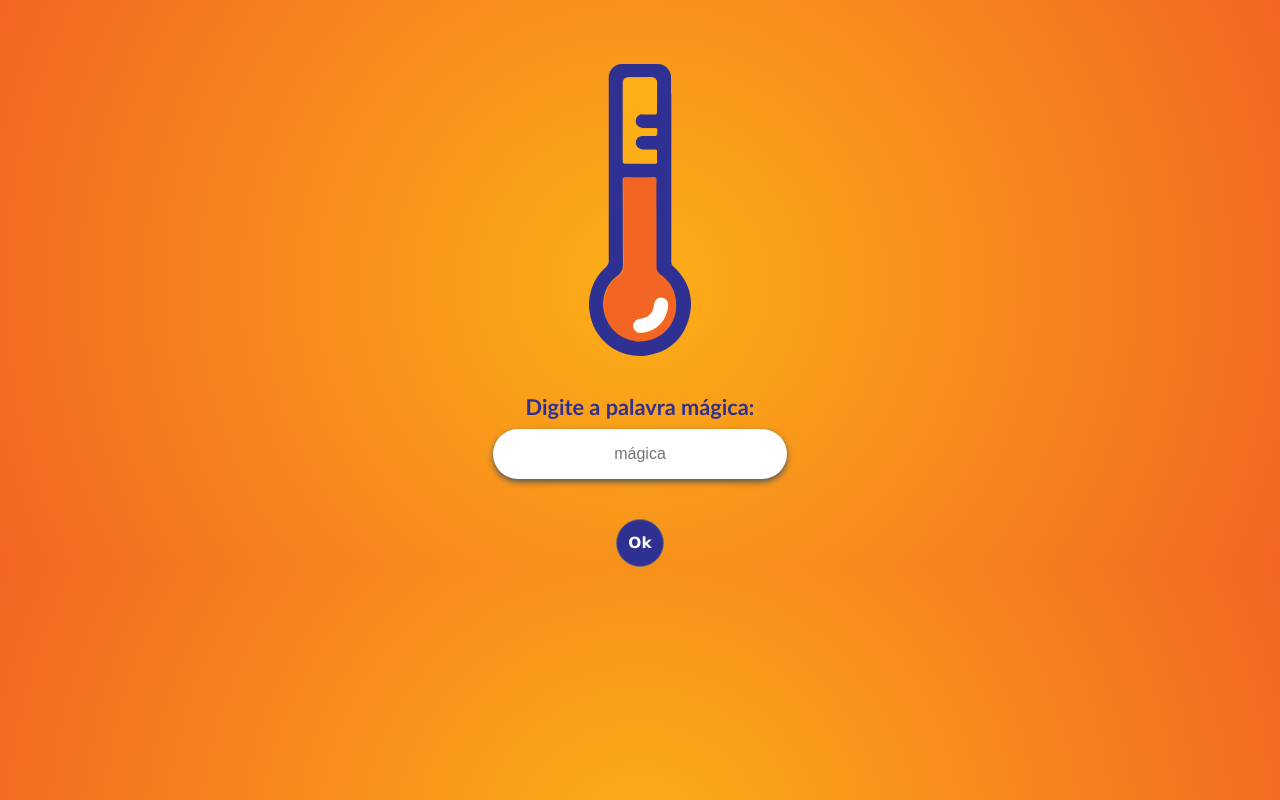
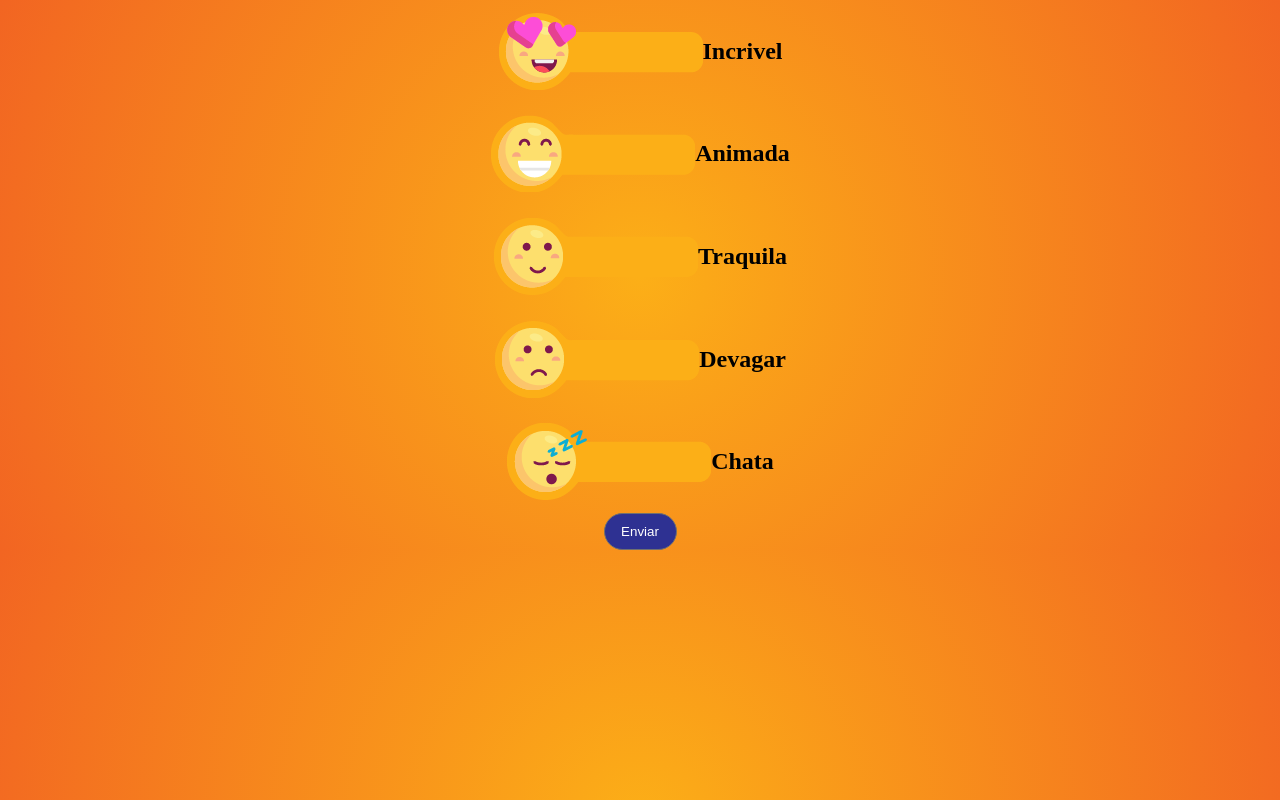
Before and after one commit to paulinhoph/termometro, a React app: page / in a window 1280 px wide. Built offline with nearby package versions, Linux system fonts and the light colour scheme.

Commit message:
atualizado temperatura

```diff
--- a/src/App.css
+++ b/src/App.css
@@ -72,7 +72,7 @@ body {
     justify-content: center;
     align-items: center;
     flex-direction: column;
-    padding: 4%;
+
 }
 .container{
     display: flex;
@@ -81,7 +81,7 @@ body {
     margin: 1%;
 }
 .img-carinhas{
-    width: 30%;
+    width: 100%;
 }
 .Button-enviar{
     display: flex;
--- a/src/App.js
+++ b/src/App.js
@@ -1,17 +1,17 @@
 import React, { Component } from 'react';
-import Chave from "./components/TelaPrimaria/Chave";
-import Input from './components/TelaPrimaria/input';
-import Button from './components/TelaPrimaria/button';
+// import Chave from "./components/TelaPrimaria/Chave";
+// import Input from './components/TelaPrimaria/input';
+// import Button from './components/TelaPrimaria/button';
+import Temperaturas from './components/TelaSecundaria/Temperatura';
 import './App.css';
 
 
 export default class App extends Component {
   render() {
     return (
-      <div className="App-Primario">
-            <Chave />
-            <Input />
-            <Button />
+      <div className="App">
+
+            <Temperaturas />
       </div>
     );
   }
--- a/src/components/TelaSecundaria/carinahas.js
+++ b/src/components/TelaSecundaria/carinahas.js
@@ -1,10 +1,9 @@
 import React, { Component } from 'react';
-
-import Incrivel from '../../Assets/Images/in-love.svg';
-import Animada from '../../Assets/Images/happy.svg';
-import Traquila from '../../Assets/Images/smile.svg';
-import Devagar from '../../Assets/Images/sad.svg';
-import Chata from '../../Assets/Images/sleeping.svg';
+import Incrivel from '../../Assets/Images/in-lov-1.png';
+import Animada from '../../Assets/Images/happy-1.png';
+import Traquila from '../../Assets/Images/smile-1.png';
+import Devagar from '../../Assets/Images/sad-1.png';
+import Chata from '../../Assets/Images/sleeping-01.png';
 
 
 export default class Carinahas extends Component {
@@ -14,23 +13,23 @@ export default class Carinahas extends Component {
             <section className="container-carinhas">
                 <div className="container">
                     <img  src={Incrivel} className="img-carinhas"/>
-                    <h1>Incrivel</h1>
+                    <h1 className="text-temperatura">Incrivel</h1>
                 </div>
                 <div className="container">
                     <img src={Animada} className="img-carinhas"/>
-                    <h1>Animada</h1>
+                    <h1  className="text-temperatura">Animada</h1>
                 </div>
                 <div className="container">
                     <img src={Traquila} className="img-carinhas"/>
-                    <h1>Traquila</h1>
+                    <h1  className="text-temperatura">Traquila</h1>
                 </div>
                 <div className="container">
                      <img src={Devagar} className="img-carinhas"/>
-                    <h1>Devagar</h1>
+                    <h1  className="text-temperatura">Devagar</h1>
                 </div>
                 <div className="container">
                     <img src={Chata} className="img-carinhas"/>
-                    <h1>Chata</h1>
+                    <h1  className="text-temperatura">Chata</h1>
                 </div>
             </section>
       </div>
```
